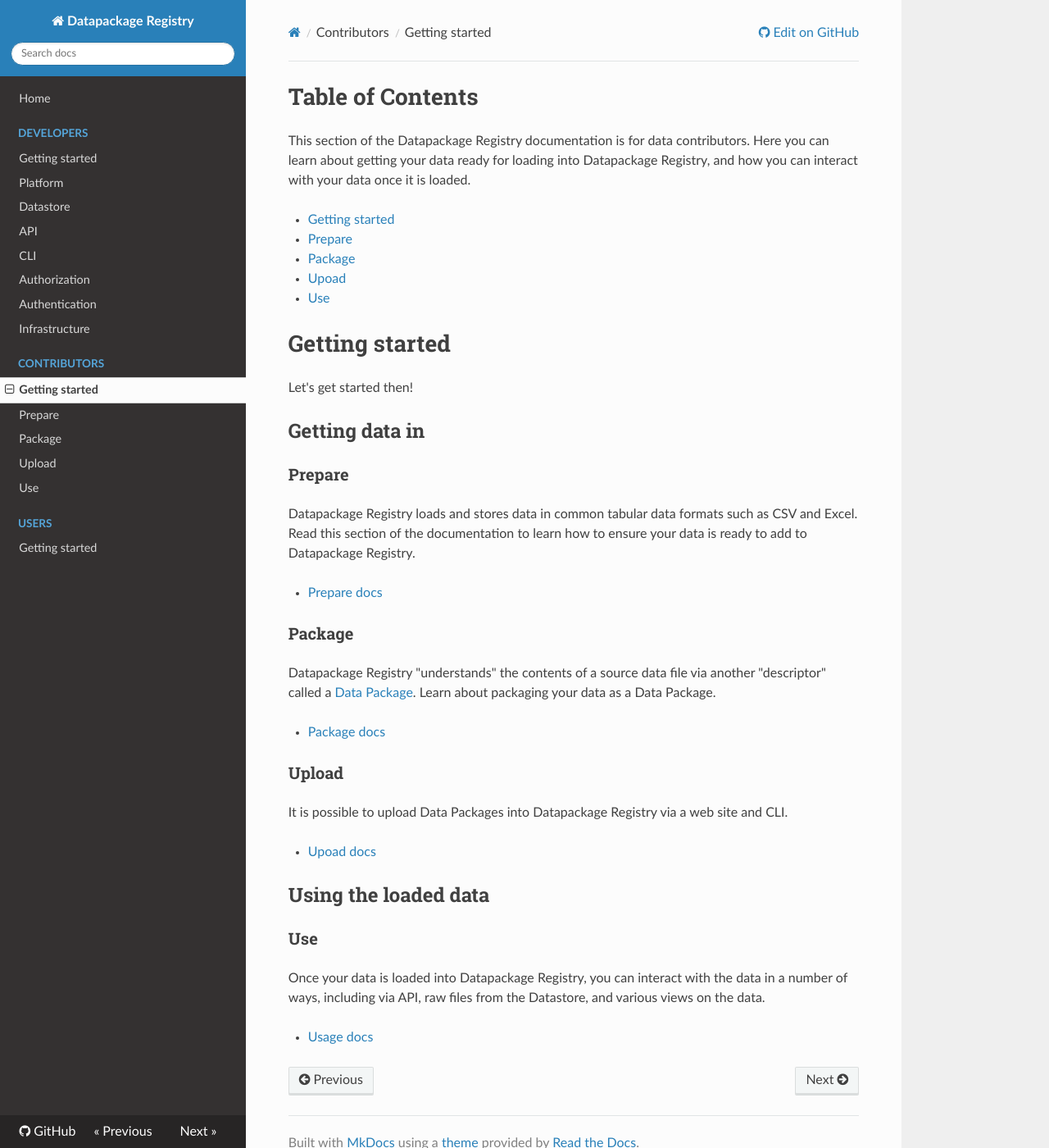
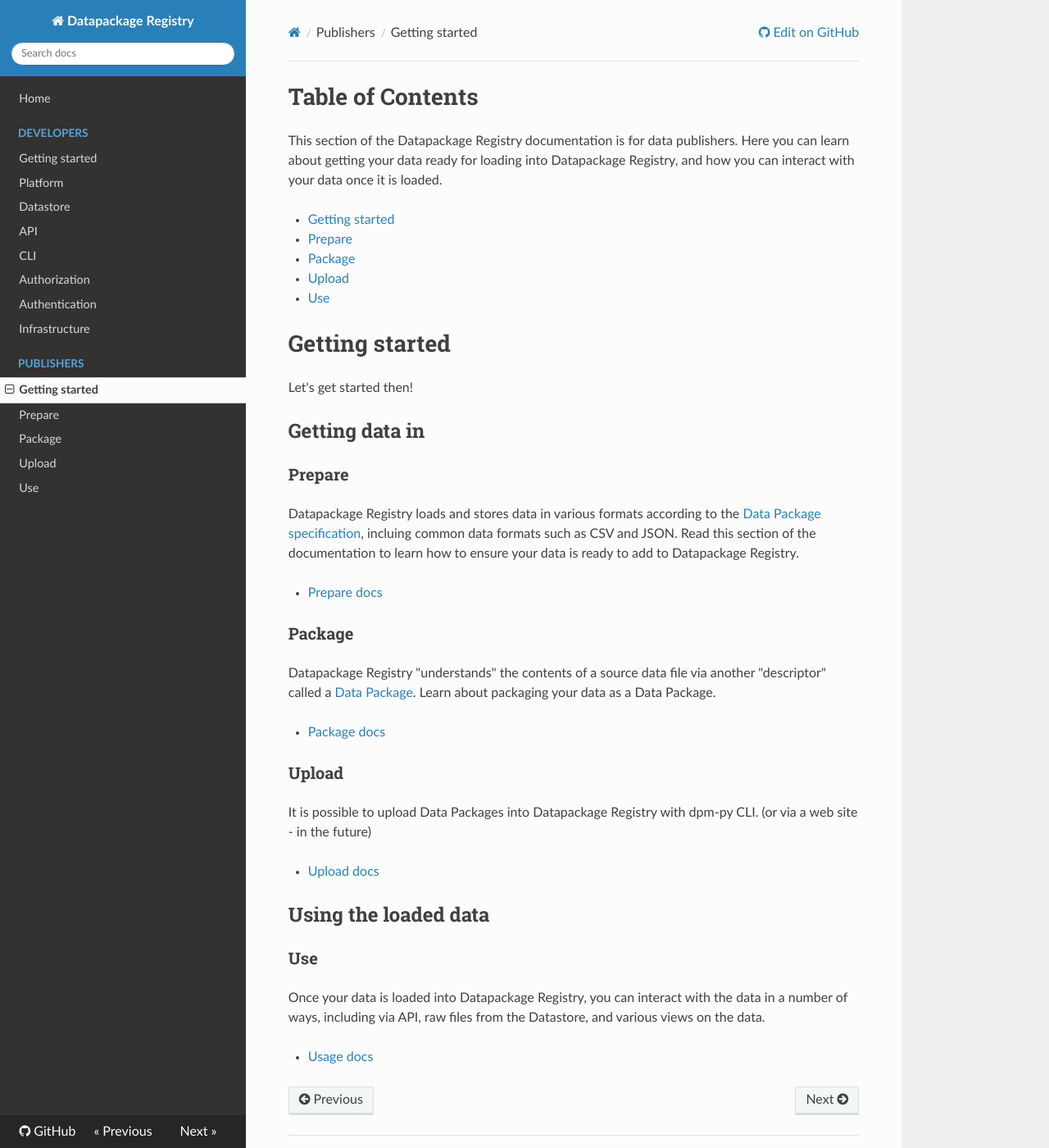
Before and after one commit to datopian/datahub-docs-tech, an MkDocs documentation site: the page built from docs/publishers/index.md, in a window 1280 px wide and 1400 px high. Shown: the whole window at 82% size. Built offline with MkDocs 1.6.1, drawn with Linux system fonts in a browser that asks for light colours; nearby versions of some CDN libraries; old or Windows-style settings are respelled for this version of MkDocs.

Commit message:
Delete users sction, rename 'contributors' to 'publishers'
Fixes #9

```diff
--- a/docs/contributors/index.md
+++ b/docs/publishers/index.md
@@ -1,11 +1,11 @@
 # Table of Contents
 
-This section of the Datapackage Registry documentation is for data contributors. Here you can learn about getting your data ready for loading into Datapackage Registry, and how you can interact with your data once it is loaded.
+This section of the Datapackage Registry documentation is for data publishers. Here you can learn about getting your data ready for loading into Datapackage Registry, and how you can interact with your data once it is loaded.
 
 - [Getting started](#getting-started)
 - [Prepare](prepare/)
 - [Package](package/)
-- [Upoad](upload/)
+- [Upload](upload/)
 - [Use](use/)
 
 # Getting started
@@ -16,7 +16,7 @@
 
 ### Prepare
 
-Datapackage Registry loads and stores data in common tabular data formats such as CSV and Excel. Read this section of the documentation to learn how to ensure your data is ready to add to Datapackage Registry.
+Datapackage Registry loads and stores data in various formats according to the [Data Package specification](http://specs.frictionlessdata.io/), incluing common data formats such as CSV and JSON. Read this section of the documentation to learn how to ensure your data is ready to add to Datapackage Registry.
 
 - [Prepare docs](prepare/)
 
@@ -28,9 +28,9 @@
 
 ### Upload
 
-It is possible to upload Data Packages into Datapackage Registry via a web site and CLI.
+It is possible to upload Data Packages into Datapackage Registry with dpm-py CLI. (or via a web site - in the future)
 
-* [Upoad docs](upload/)
+* [Upload docs](upload/)
 
 ## Using the loaded data
 
--- a/mkdocs.yml
+++ b/mkdocs.yml
@@ -12,12 +12,10 @@
   - Authorization: developers/authorization.md
   - Authentication: developers/authentication.md
   - Infrastructure: developers/infrastructure.md
-- Contributors:
-  - 'Getting started': contributors/index.md
-  - Prepare: contributors/prepare.md
-  - Package: contributors/package.md
-  - Upload: contributors/upload.md
-  - Use: contributors/use.md
-- Users:
-  - 'Getting started': users/index.md
+- Publishers:
+  - 'Getting started': publishers/index.md
+  - Prepare: publishers/prepare.md
+  - Package: publishers/package.md
+  - Upload: publishers/upload.md
+  - Use: publishers/use.md
 theme: readthedocs
```
Also changed, not shown: docs/index.md (+1 -2 lines), docs/users/index.md (deleted, +0 -11 lines), docs/publishers/package.md (renamed from docs/contributors/package.md), docs/publishers/prepare.md (renamed from docs/contributors/prepare.md), docs/publishers/upload.md (renamed from docs/contributors/upload.md), docs/publishers/use.md (renamed from docs/contributors/use.md).
